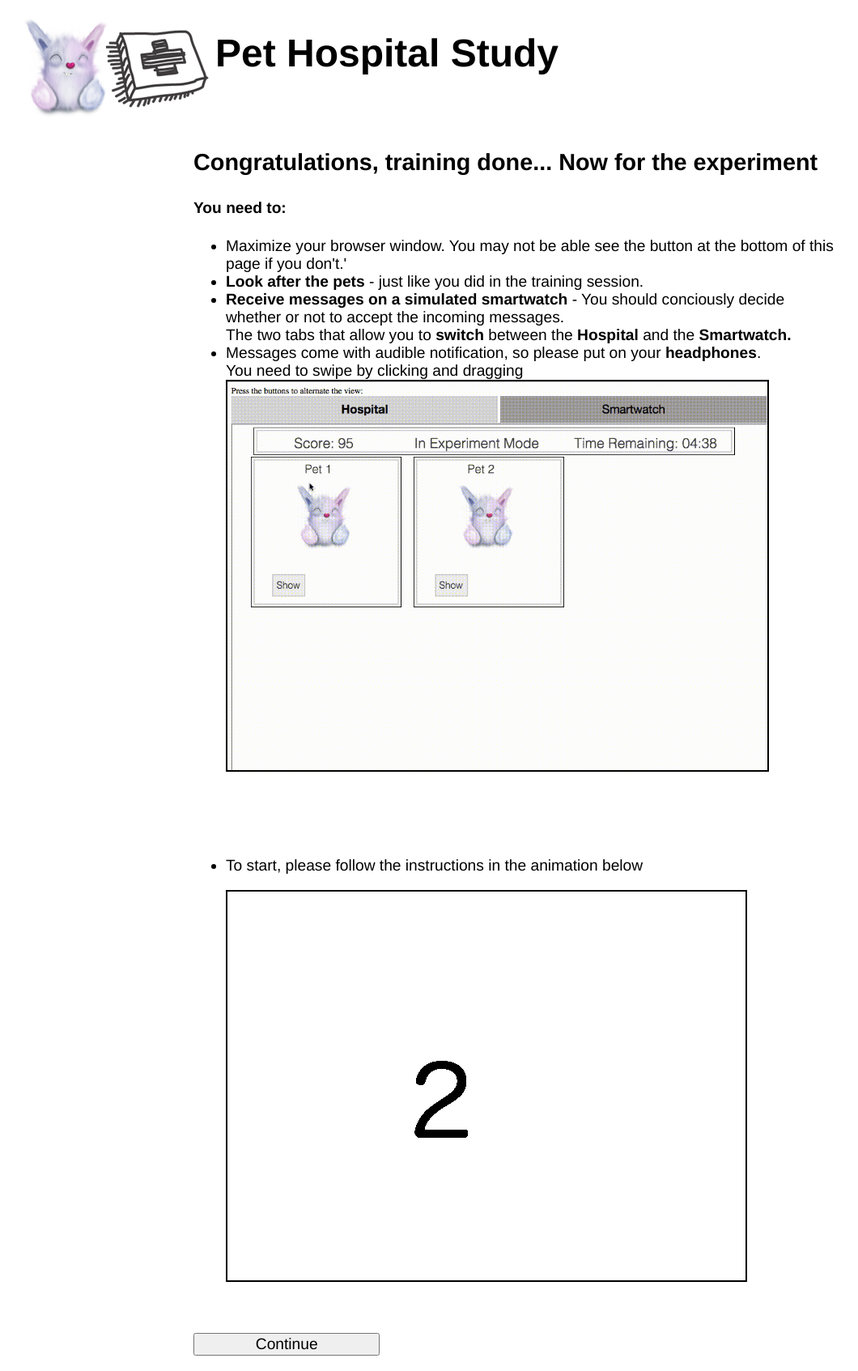
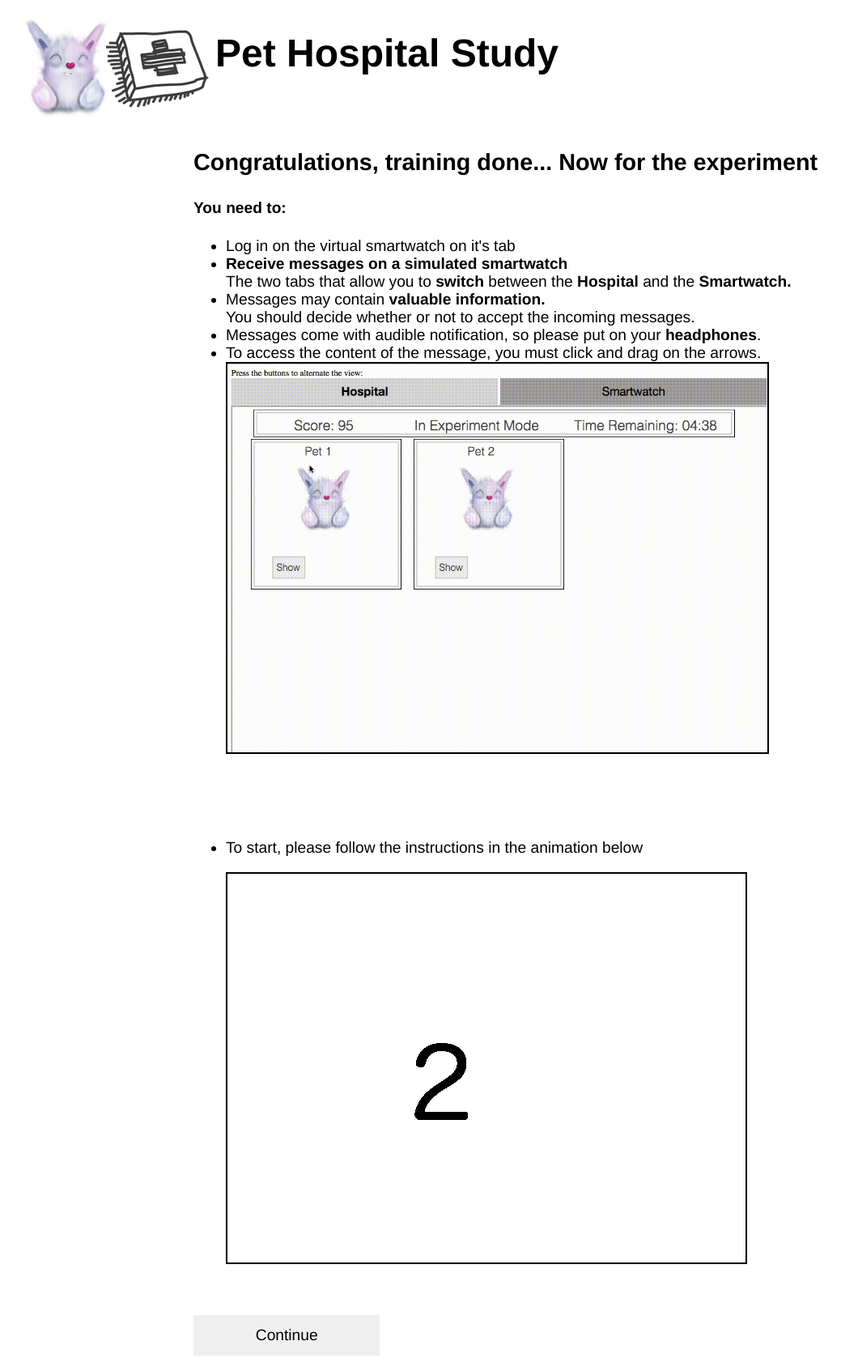
Before and after one commit to frankbolton/pethospital, a Flask app: page /after_learn in a window 1280 px wide. Shown: the whole page at 81% size, without its empty margins (1-1061 px from the left). Run offline with Flask 2, Linux system fonts and the light colour scheme; the visitor is signed in with stand-in values (Sample User, id 1); data that the repository does not hold is empty; some libraries are stand-ins or nearby versions.

Commit message:
text centered in experiment, continue button bigger

```diff
--- a/app/static/styles/web.css
+++ b/app/static/styles/web.css
@@ -108,7 +108,19 @@ input[type=radio]
 }
 
 
+.myButton{
+    width: 500px;
+    height: 50px;
+    border: 2px;
+  /*outline: none;
+     outline: none;
+     font-size:22px;
+     border: 2px;
+    border-radius:5px;
+    outline: none;
+    font-size:22px;*/
 
+}
 
 form {
     font-family: "HelveticaNeue-Light", "Helvetica Neue Light", "Helvetica Neue", Helvetica, Arial, "Lucida Grande", sans-serif;
--- a/app/templates/after_learn_tabbed.html
+++ b/app/templates/after_learn_tabbed.html
@@ -6,14 +6,15 @@
 <h3>Congratulations, training done... Now for the experiment</h3>
 
 <h4>You need to:</h4>
-<ul><li>Maximize your browser window. You may not be able see the button at the bottom of this page if you don't.'</li>
-    <li><b>Look after the pets </b> - just like you did in the training session.</li>
-    <li><b>Receive messages on a simulated smartwatch</b> - You should conciously decide whether or not to accept the incoming messages.<br>
+<ul>
+    <li>Log in on the virtual smartwatch on it's tab</li>
+    <li><b>Receive messages on a simulated smartwatch</b><br>
         The two tabs that allow you to <b>switch</b> between the <b>Hospital</b> and the <b>Smartwatch.</b><br>
 </li>
+    <li>Messages may contain <b>valuable information.</b> <br>You should decide whether or not to accept the incoming messages.</li>
     <li>Messages come with audible notification, so please put on your <b>headphones</b>.<br>
-    You need to swipe by clicking and dragging</li>
-    <img src="static/swipe1.gif" alt"animated GIF showing how to swipe" border="2" align="center" height =480>
+    <li>To access the content of the message, you must click and drag on the arrows.</li>
+ <img src="static/swipe1.gif" alt"animated GIF showing how to swipe" border="2" align="center" height =480></li>
 
 
 <p><br><br><br>
@@ -24,7 +25,7 @@
 <br>
 <br>
 <form  method="post" action="after_learn">
-    <input type="submit" id="submitbutton" name="submitbutton" value="Continue" />
+    <input class="myButton" type="submit" id="submitbutton" name="submitbutton" value="Continue" height="20em" />
 
 </form>
 
```
Also changed, not shown: app/templates/stationsDiv.html (+16 -10 lines), 2 other files.
